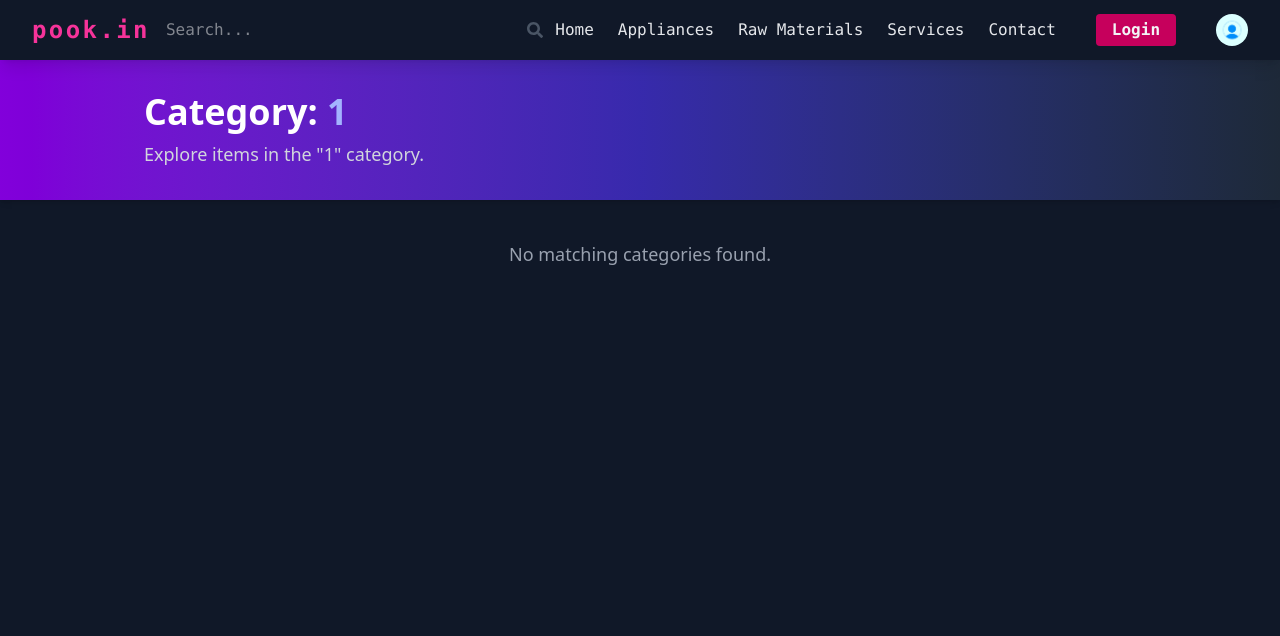
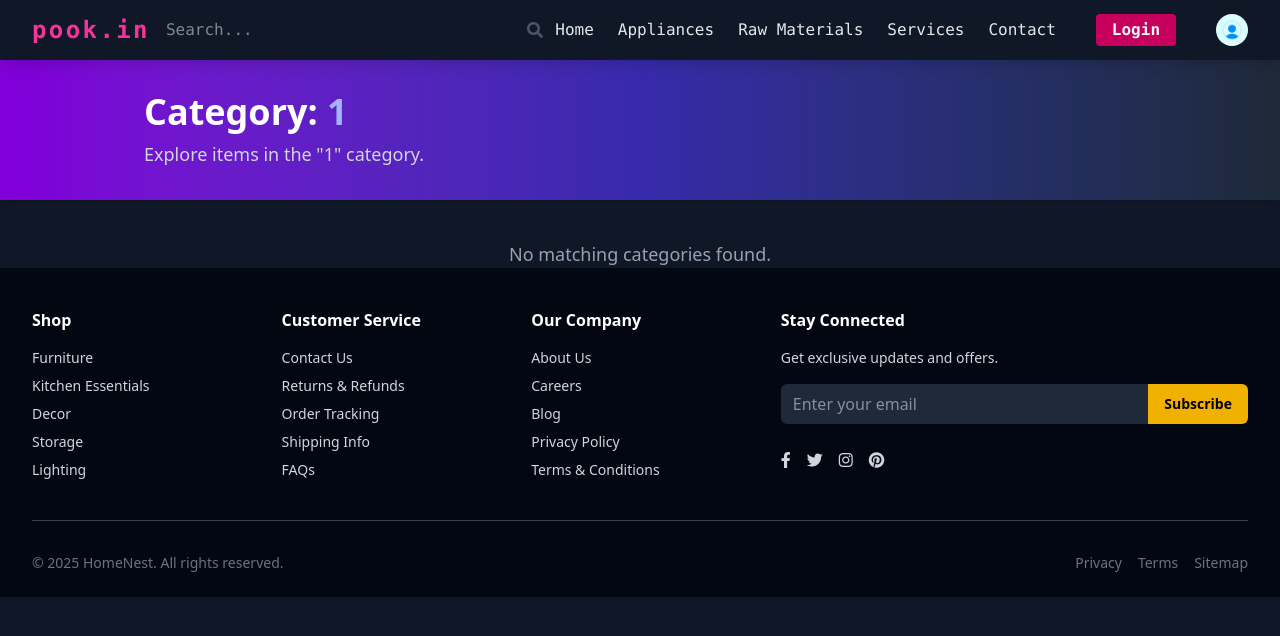
Before and after one commit to nksaini007/pook, a React (Vite) app in the folder frontend/: page /category/1 in a window 1280 px wide. Shown: the top 636 px of the page. Built offline with nearby package versions, Linux system fonts and the light colour scheme.

Commit message:
setup Categorypage 27-9-25

```diff
--- a/frontend/src/assets/components/CategoryPage.jsx
+++ b/frontend/src/assets/components/CategoryPage.jsx
@@ -2,7 +2,7 @@ import React from 'react';
 import { useParams } from 'react-router-dom';
 import categoryData from "../json/Catogry.json";
 import Nev from './Nev';
-
+import Footer from './Footer'
 function CategoryPage() {
   const { categoryName } = useParams();
 
@@ -16,7 +16,8 @@ function CategoryPage() {
       <Nev />
 
       {/* Header Section */}
-      <div className="bg-gradient-to-r from-purple-700 via-indigo-800 to-gray-800 text-white py-8 shadow-md mb-10">
+      <div className="bg-gradient-to-r from-purple-700 via-indigo-800 to-gray-800 text-white py-8 shadow-md mb-10"
+      >
         <div className="max-w-5xl mx-auto px-4">
           <h1 className="text-4xl font-extrabold">
             Category: <span className="capitalize text-indigo-300">{categoryName}</span>
@@ -60,7 +61,9 @@ function CategoryPage() {
             </div>
           ))
         )}
+
       </div>
+      <Footer/>
     </div>
   );
 }
--- a/frontend/src/assets/components/Footer.jsx
+++ b/frontend/src/assets/components/Footer.jsx
@@ -2,7 +2,7 @@ import React from 'react';
 
 const Footer = () => {
   return (
-    <footer className="bg-gray-900 text-gray-300 pt-10 pb-6">
+    <footer className="bg-gray-950 text-gray-300 pt-10 pb-6">
       <div className="max-w-7xl mx-auto px-4 sm:px-6 lg:px-8">
         {/* Link Sections */}
         <div className="grid grid-cols-2 sm:grid-cols-3 md:grid-cols-5 gap-8 border-b border-gray-700 pb-10">
```
